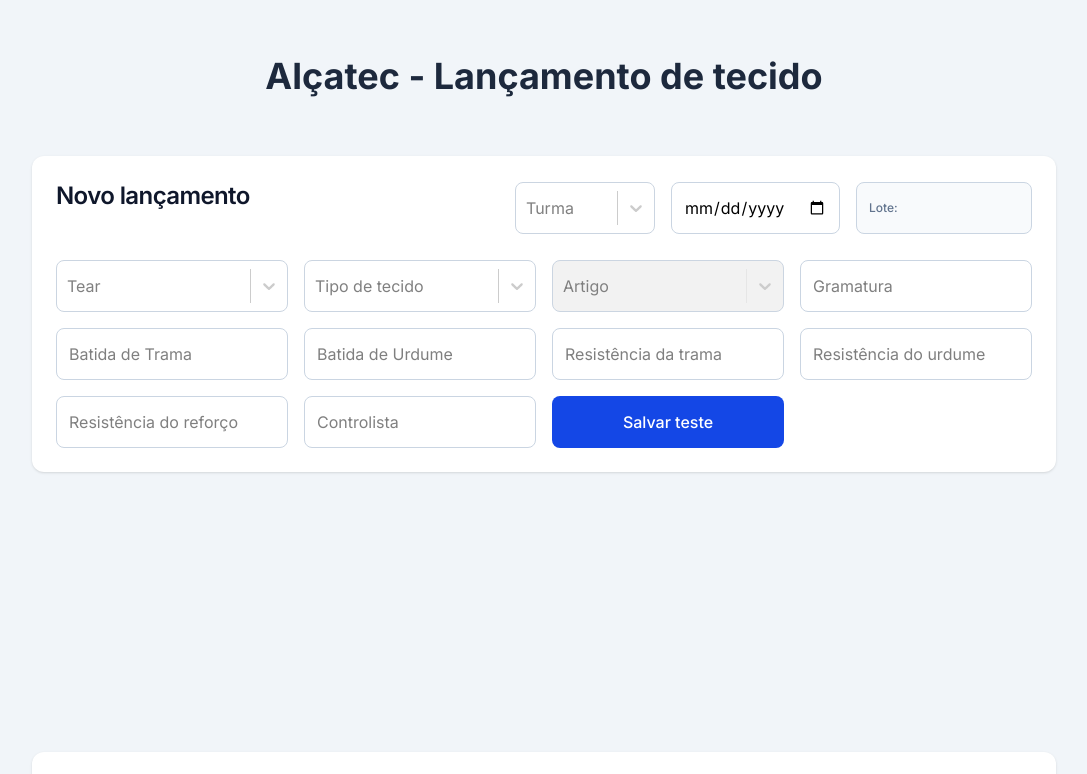
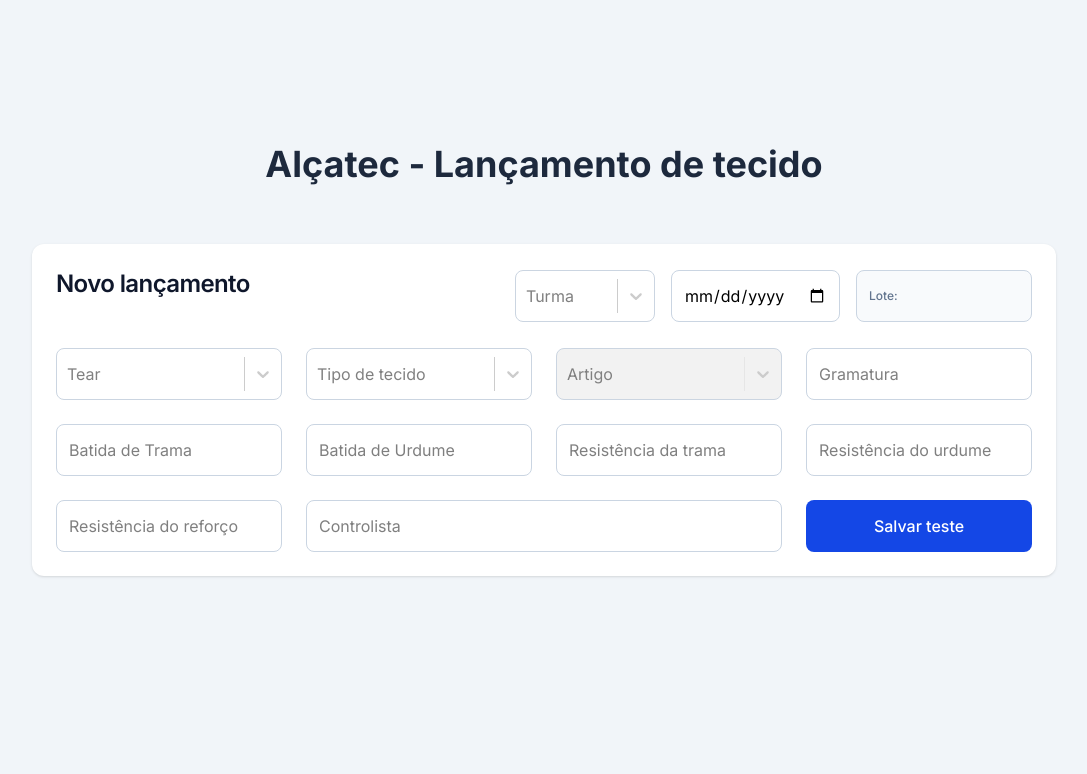
Before and after one commit to davifreitascript/sistema-qualidade, a React (Vite) app: page / in a window 1280 px wide. Shown: the top 774 px of the page, without its empty margins (96-1183 px from the left). Built offline with nearby package versions, Linux system fonts and the light colour scheme.

Commit message:
Pequenas melhorias de qualidade na responsividade mobile.

```diff
--- a/src/Home.tsx
+++ b/src/Home.tsx
@@ -90,9 +90,8 @@
 
   return (
     <div className="min-h-screen bg-slate-100 p-3 md:p-6">
-      <div className="mx-auto max-w-5xl">
-        <h1 className="my-8 text-center text-2xl font-bold text-slate-800 md:text-4xl">
-          Alçatec - Lançamento de tecido</h1>
+      <div className="mx-auto my-10 md:my-30 max-w-5xl">
+        <h1 className="my-8 text-center text-2xl font-bold text-slate-800 md:text-4xl">Alçatec - Lançamento de tecido</h1>
 
         <FormularioTeste
           form={form}
--- a/src/components/FormularioTeste.tsx
+++ b/src/components/FormularioTeste.tsx
@@ -123,7 +123,7 @@
         </div>
       </div>
 
-      <div className="grid grid-cols-1 gap-4 md:grid-cols-4">
+      <div className="grid grid-cols-1 gap-6 md:grid-cols-4">
 
         <div>
           <Select
@@ -255,7 +255,7 @@
           />
         </div>
 
-        <div>
+        <div className="md:col-span-2">
           <input
             className="input col-span-2"
             name="controlista"
@@ -272,7 +272,7 @@
           value={form.observacoes}
           onChange={atualizarCampo} /> */}
 
-        <div className="flex justify-center items-center rounded-lg">
+        <div className="flex justify-center items-center rounded-lg md:col-start-4">
           <button className="flex justify-center items-center w-full h-13 py-5 rounded-lg bg-blue-700 font-medium text-white hover:bg-blue-800">
             {testeEditandoId ? "Salvar alterações" : "Salvar teste"}
           </button>
```
